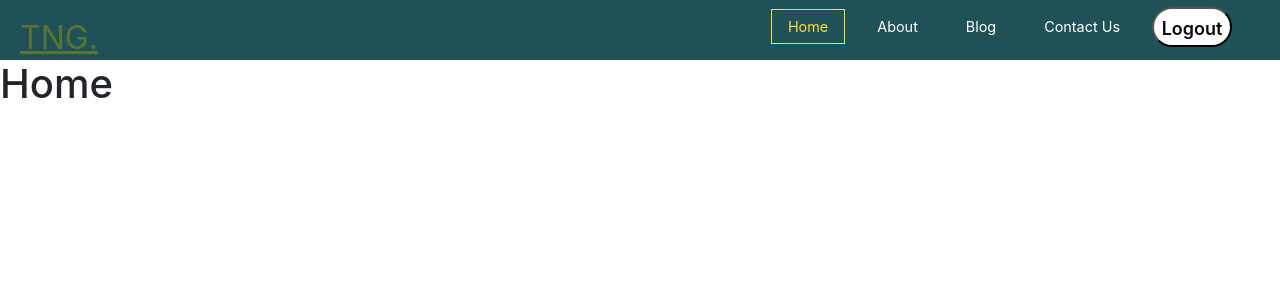
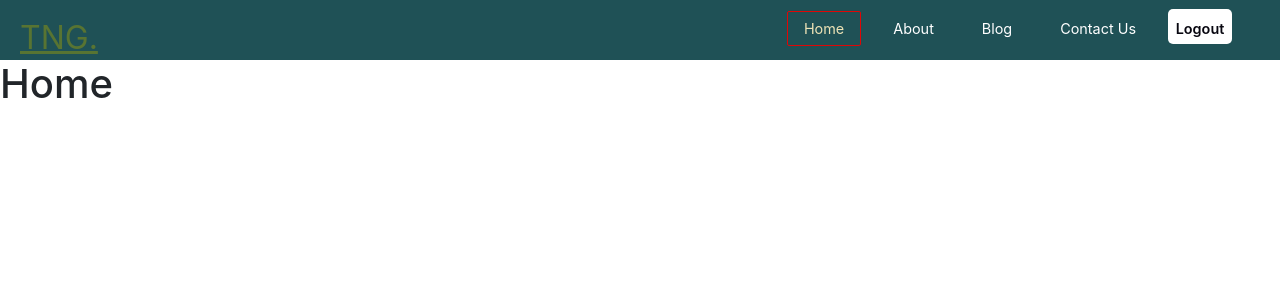
Before and after one commit to Sharjeel-Waheed/Complete-Shopping-Cart, a React (Create React App) app: page / in a window 1280 px wide. Shown: the top 300 px of the page. Built offline with nearby package versions, Linux system fonts and the light colour scheme; sample sign-in values are in the browser's storage.

Commit message:
Styled for navbar

```diff
--- a/src/components/NavBar.css
+++ b/src/components/NavBar.css
@@ -58,10 +58,11 @@
   #Logout-btn{
     margin: 0;
     padding: 0;
-    height: 2.5rem;
-    width: 5rem;
-    border-radius: 50px;
-    text-decoration: dotted;
+    height: 2.2rem;
+    width: 4rem;
+    border: none;
+    font-size: 0.9rem;
+
   }
 
   .nav-item {
@@ -84,8 +85,9 @@
   }
 
   .nav-item .active {
-    color: #ffdd40;
-    border: 1px solid #ffdd40;
+    color: #ede3b6;
+    border: 1px solid #e00606;
+    border-radius: 2px;
   }
 
   .nav-icon {
```
